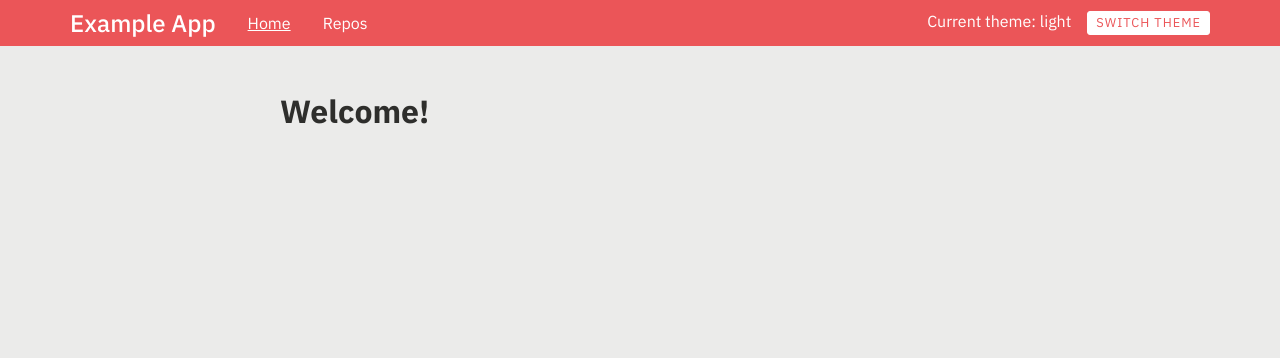
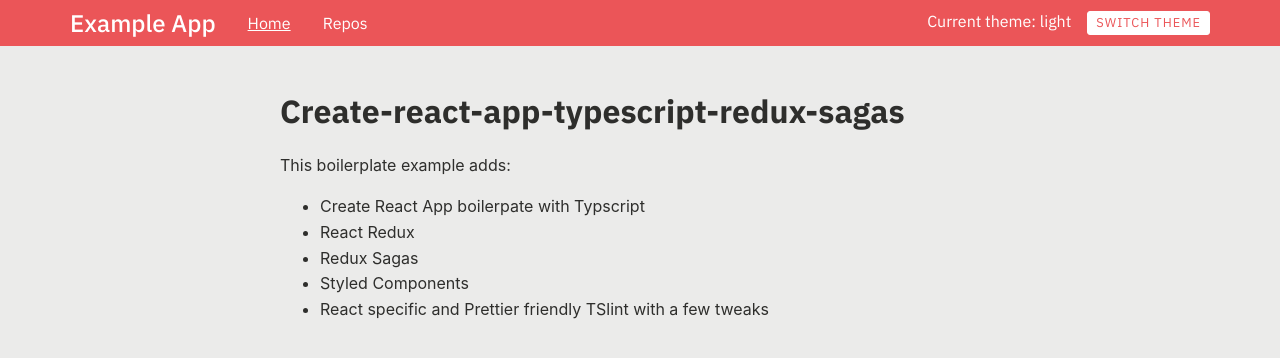
Before and after one commit to RobEasthope/create-react-app-typescript-redux-sagas, a React (Create React App) app: page / in a window 1280 px wide. Shown: the top 358 px of the page. Built offline with nearby package versions, Linux system fonts and the light colour scheme.

Commit message:
Add project info

```diff
--- a/src/pages/Home/Home.tsx
+++ b/src/pages/Home/Home.tsx
@@ -2,34 +2,32 @@
 import styled from "styled-components";
 import Container from "../../components/layout/Container";
 import Page from "../../components/layout/Page";
+import brandColors from "../../styles/colors/brandColors";
 
 export default () => (
   <Page>
     <Container>
       <PageContent>
-        <h1>Welcome!</h1>
+        <h1>Create-react-app-typescript-redux-sagas</h1>
+        <p>This boilerplate example adds:</p>
+        <ul>
+          <li>Create React App boilerpate with Typscript</li>
+          <li>React Redux</li>
+          <li>Redux Sagas</li>
+          <li>Styled Components</li>
+          <li>React specific and Prettier friendly TSlint with a few tweaks</li>
+        </ul>
       </PageContent>
     </Container>
   </Page>
 );
 
-const PageContent = styled("article")`
+const PageContent = styled.article`
   max-width: 720px;
   margin: 0 auto;
   line-height: 1.6;
 
   a {
-    color: red;
-  }
-
-  h1,
-  h2,
-  h3,
-  h4 {
-    margin-bottom: 0.5rem;
-    font-family: "IBM Plex Sans", -apple-system, BlinkMacSystemFont, Segoe UI,
-      Roboto, Oxygen, Ubuntu, Cantarell, Fira Sans, Droid Sans, Helvetica Neue,
-      Arial, sans-serif;
-    line-height: 1.25;
+    color: ${brandColors.red};
   }
 `;
```
Also changed, not shown: 1 other file (tests, documents, lock files or other folders).
